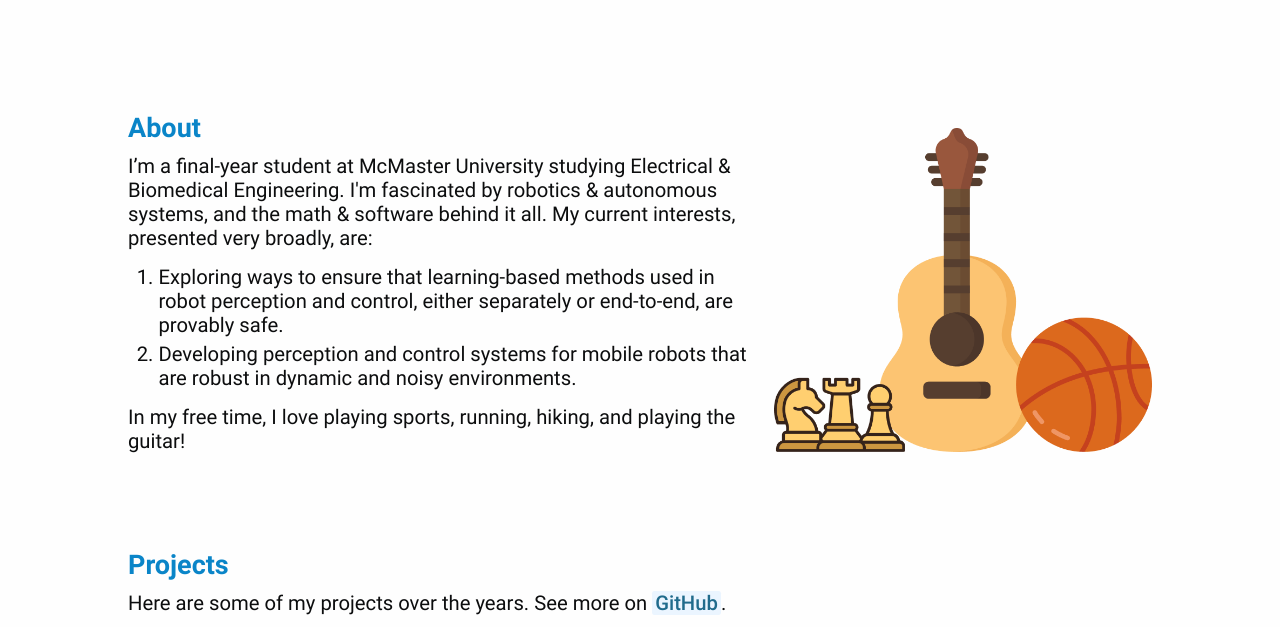
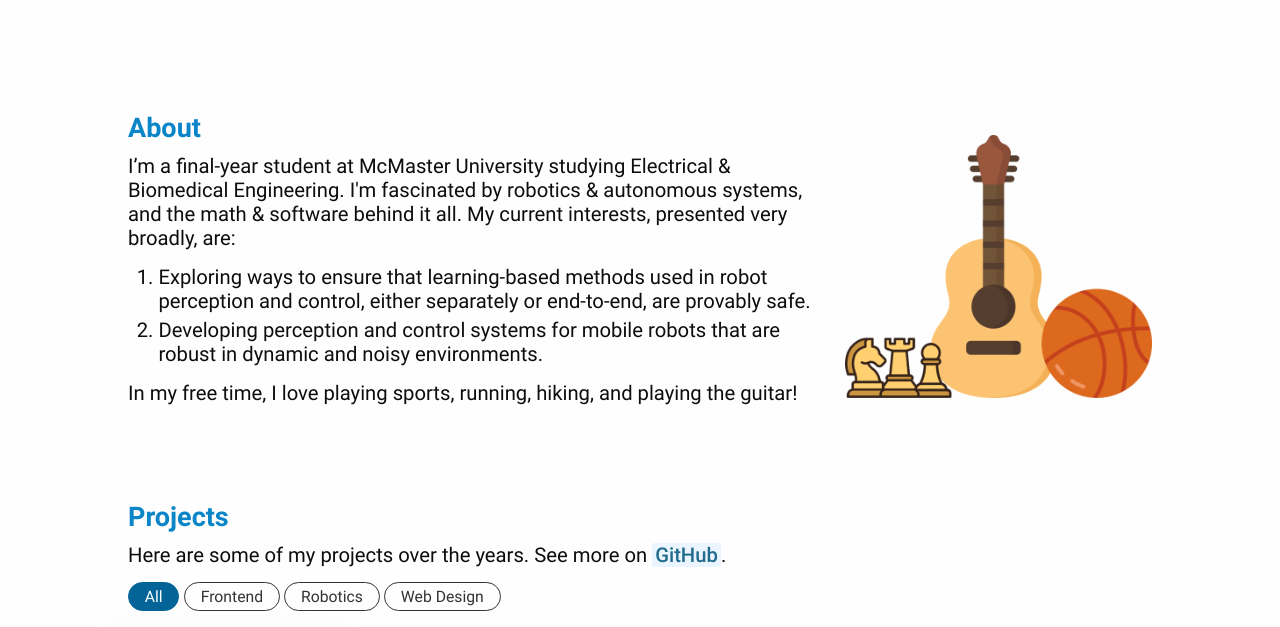
Before and after one commit to chungdavid/chungdavid.github.io, an Eleventy site: page src/index.html in a window 1280 px wide. Shown: the part 1220-1847 px from the top of the page. Built offline with nearby package versions, Linux system fonts and the light colour scheme; Eleventy itself is replaced by a stand-in of ours; files that its build step writes are made by us from their sources.

Commit message:
Update about image width

```diff
--- a/src/styles/styles.css
+++ b/src/styles/styles.css
@@ -752,7 +752,7 @@ footer {
     }
 
     .about-img {
-        width: 40%;
+        max-width: 30%;
     }
 
     .hamburger,
```
